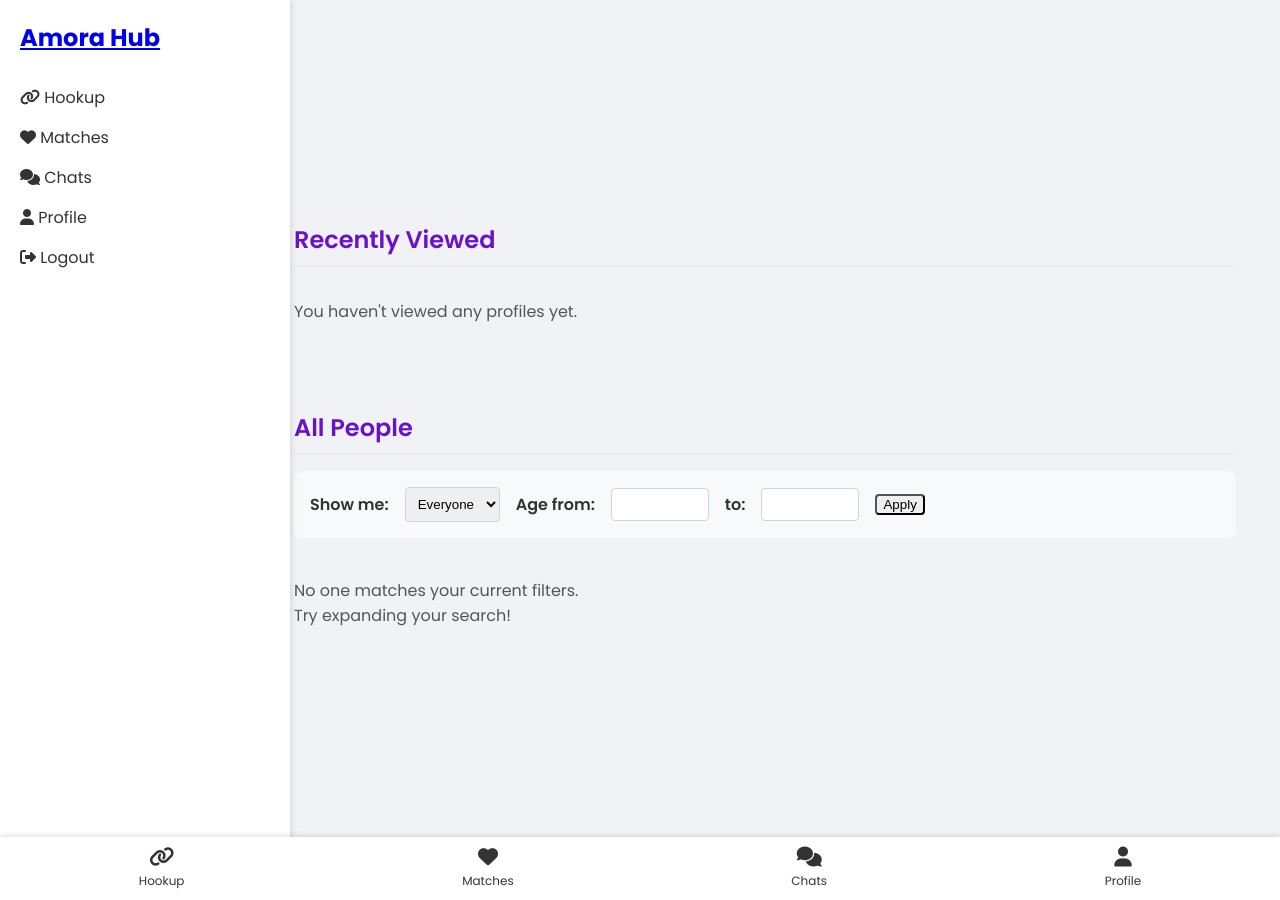
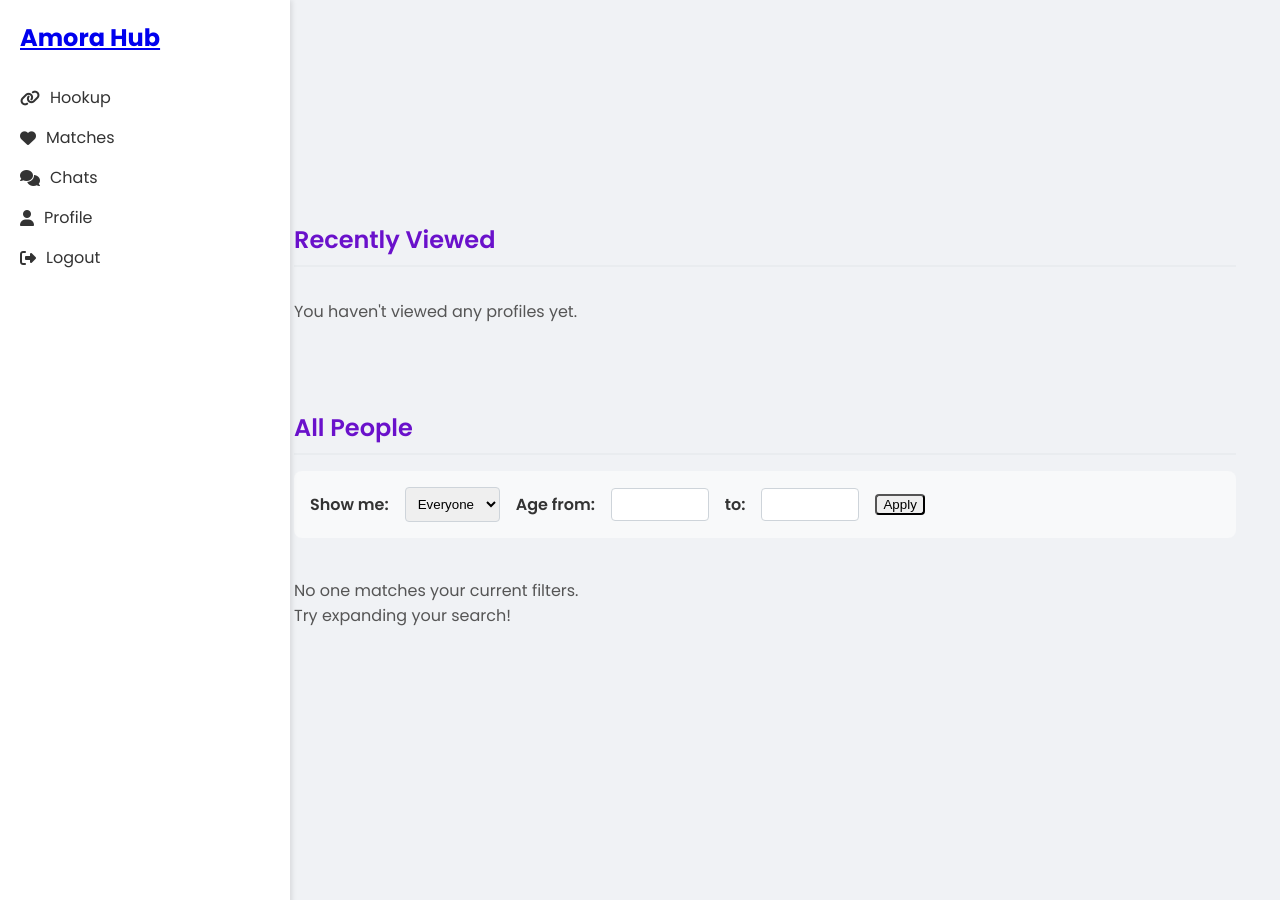
Before and after one commit to mburuwhiz/amoahub, a Node server app: template views/discover_v2.ejs in a window 1280 px wide. Run offline with Node 20, Linux system fonts and the light colour scheme; the template is opened without the code that fills it, so the values that code supplies are empty; some libraries are stand-ins or nearby versions.

Commit message:
fix: Resolve critical layout and rendering bugs
This commit addresses the critical deployment failures from the previous submission by fixing two major issues: a broken responsive layout and multiple page-crashing errors.

- **Layout Fix:**
  - Replaced the separate `desktop.css` and `mobile.css` with a single, unified `public/css/layout.css`.
  - This new file uses proper media queries to ensure the desktop sidebar and mobile bottom navigation are displayed exclusively on the correct screen sizes, resolving the broken UI.

- **Page Crash Fix:**
  - Added safety checks to all redesigned EJS templates (`view_profile_v2.ejs`, `discover_v2.ejs`, `matches_v2.ejs`, `profile_v2.ejs`).
  - These checks prevent the application from crashing when attempting to render profiles that are missing a profile image or gallery photos by providing fallback default images.

```diff
--- /dev/null
+++ b/public/css/layout.css
@@ -0,0 +1,105 @@
+/* Base Body Styles */
+body {
+    font-family: 'Poppins', sans-serif;
+    background-color: #f0f2f5;
+}
+
+/* --- Desktop Layout (Visible on screens > 768px) --- */
+@media (min-width: 769px) {
+    .sidebar {
+        width: 250px;
+        background-color: #fff;
+        height: 100vh;
+        position: fixed;
+        left: 0;
+        top: 0;
+        padding: 20px;
+        box-shadow: 2px 0 5px rgba(0, 0, 0, 0.1);
+        z-index: 1000;
+    }
+
+    .sidebar .logo {
+        font-size: 24px;
+        font-weight: bold;
+        margin-bottom: 30px;
+    }
+
+    .sidebar ul {
+        list-style: none;
+        padding: 0;
+    }
+
+    .sidebar ul li {
+        margin-bottom: 15px;
+    }
+
+    .sidebar ul li a {
+        text-decoration: none;
+        color: #333;
+        font-size: 16px;
+        display: flex;
+        align-items: center;
+        gap: 10px;
+    }
+
+    .sidebar ul li a.active {
+        color: #007bff;
+        font-weight: bold;
+    }
+
+    .main-content {
+        margin-left: 250px;
+        padding: 20px;
+        width: calc(100% - 250px);
+    }
+
+    /* Hide mobile nav on desktop */
+    .bottom-nav {
+        display: none;
+    }
+}
+
+/* --- Mobile Layout (Visible on screens <= 768px) --- */
+@media (max-width: 768px) {
+    /* Hide desktop sidebar on mobile */
+    .sidebar {
+        display: none;
+    }
+
+    .main-content {
+        padding: 1rem;
+        padding-bottom: 80px; /* Space for bottom nav */
+    }
+
+    .bottom-nav {
+        position: fixed;
+        bottom: 0;
+        left: 0;
+        width: 100%;
+        background-color: #fff;
+        display: flex;
+        justify-content: space-around;
+        padding: 10px 0;
+        box-shadow: 0 -2px 5px rgba(0, 0, 0, 0.1);
+        z-index: 1000;
+    }
+
+    .bottom-nav a {
+        color: #333;
+        text-decoration: none;
+        font-size: 12px;
+        text-align: center;
+        display: flex;
+        flex-direction: column;
+        align-items: center;
+        gap: 4px;
+    }
+
+    .bottom-nav a.active {
+        color: #007bff;
+    }
+
+    .bottom-nav a i {
+        font-size: 20px;
+    }
+}
--- a/public/css/mobile.css
+++ /dev/null
@@ -1,35 +0,0 @@
-/* Mobile-specific styles */
-body {
-    font-family: 'Poppins', sans-serif;
-    background-color: #f0f2f5;
-}
-
-.bottom-nav {
-    position: fixed;
-    bottom: 0;
-    left: 0;
-    width: 100%;
-    background-color: #fff;
-    display: flex;
-    justify-content: space-around;
-    padding: 10px 0;
-    box-shadow: 0 -2px 5px rgba(0, 0, 0, 0.1);
-    z-index: 1000;
-}
-
-.bottom-nav a {
-    color: #333;
-    text-decoration: none;
-    font-size: 12px;
-    text-align: center;
-}
-
-.bottom-nav a.active {
-    color: #007bff;
-}
-
-.bottom-nav a i {
-    display: block;
-    font-size: 20px;
-    margin-bottom: 5px;
-}
--- a/views/discover_v2.ejs
+++ b/views/discover_v2.ejs
@@ -8,7 +8,7 @@
             <% if (recentlyViewed && recentlyViewed.length > 0) { %>
                 <% recentlyViewed.forEach(user => { %>
                     <a href="/users/<%= user._id %>" class="user-card-v2" style="min-width: 220px;">
-                        <img src="<%= user.profileImage.url %>" alt="<%= user.displayName %>" class="user-card-photo">
+                        <img src="<%= (user.profileImage && user.profileImage.url) ? user.profileImage.url : '/img/default-avatar.png' %>" alt="<%= user.displayName %>" class="user-card-photo">
                         <div class="user-card-info">
                             <h4 class="user-card-name"><%= user.displayName %>, <%= user.age %></h4>
                             <p class="user-card-location"><%= user.location %></p>
@@ -49,7 +49,7 @@
             <% if (allPeople && allPeople.length > 0) { %>
                 <% allPeople.forEach(user => { %>
                     <a href="/users/<%= user._id %>" class="user-card-v2">
-                        <img src="<%= user.profileImage.url %>" alt="<%= user.displayName %>" class="user-card-photo">
+                        <img src="<%= (user.profileImage && user.profileImage.url) ? user.profileImage.url : '/img/default-avatar.png' %>" alt="<%= user.displayName %>" class="user-card-photo">
                         <div class="user-card-info">
                             <h4 class="user-card-name"><%= user.displayName %>, <%= user.age %></h4>
                             <p class="user-card-location"><%= user.location %></p>
--- a/views/layouts/main_v2.ejs
+++ b/views/layouts/main_v2.ejs
@@ -9,8 +9,7 @@
     <link href="https://fonts.googleapis.com/css2?family=Poppins:wght@300;400;500;600;700&display=swap" rel="stylesheet">
     <link rel="stylesheet" href="https://cdnjs.cloudflare.com/ajax/libs/font-awesome/6.5.2/css/all.min.css">
     <link rel="stylesheet" href="/css/style.css">
-    <link rel="stylesheet" href="/css/desktop.css">
-    <link rel="stylesheet" href="/css/mobile.css">
+    <link rel="stylesheet" href="/css/layout.css">
     <link rel="icon" href="/favicon.ico" type="image/x-icon">
 </head>
 <body>
--- a/views/matches_v2.ejs
+++ b/views/matches_v2.ejs
@@ -11,7 +11,7 @@
                 <div class="user-card-v2">
                     <a href="/users/<%= match._id %>">
                         <div class="user-card-photo-wrapper">
-                             <img src="<%= match.profileImage.url %>" alt="<%= match.displayName %>" class="user-card-photo">
+                             <img src="<%= (match.profileImage && match.profileImage.url) ? match.profileImage.url : '/img/default-avatar.png' %>" alt="<%= match.displayName %>" class="user-card-photo">
                         </div>
                     </a>
                     <div class="user-card-info">
--- a/views/profile_v2.ejs
+++ b/views/profile_v2.ejs
@@ -4,9 +4,9 @@
     <div class="profile-card-v2">
         <!-- Profile Header -->
         <div class="profile-header-v2">
-            <img src="<%= user.photos && user.photos.length > 0 ? user.photos[0].url : '/img/default-cover.jpg' %>" alt="Cover Photo" class="cover-photo">
+            <img src="<%= (user.photos && user.photos.length > 0) ? user.photos[0].url : '/img/default-cover.jpg' %>" alt="Cover Photo" class="cover-photo">
             <div class="profile-header-content-v2">
-                <img src="<%= user.profileImage.url %>" alt="<%= user.displayName %>" class="profile-avatar-v2">
+                <img src="<%= (user.profileImage && user.profileImage.url) ? user.profileImage.url : '/img/default-avatar.png' %>" alt="<%= user.displayName %>" class="profile-avatar-v2">
                 <h1 class="profile-name-v2">
                     <%= user.displayName %>, <%= user.age %>
                     <% if (user.isVerified) { %> <i class="fas fa-check-circle" style="color: #007bff;"></i> <% } %>
```
Also changed, not shown: public/css/desktop.css (deleted, +0 -49 lines), views/view_profile_v2.ejs (+10 -2 lines).
